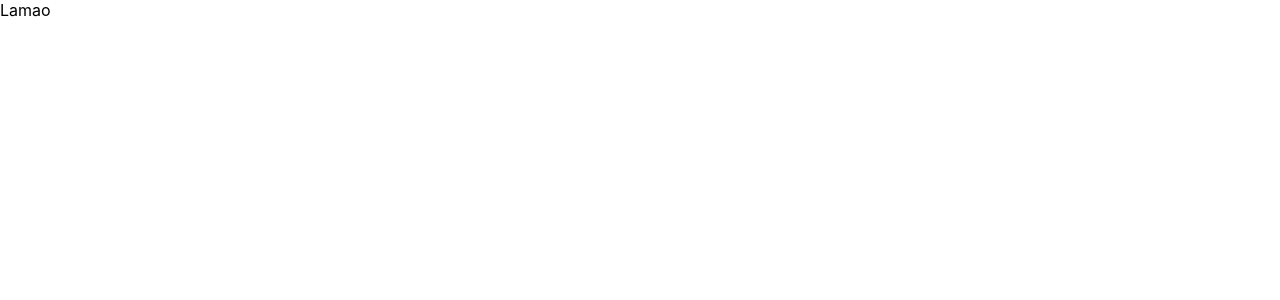
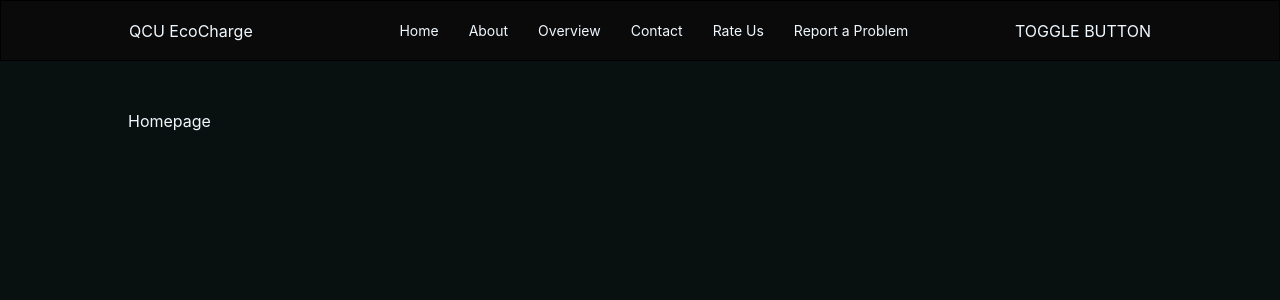
Before and after one commit to XerojUlgasan/QCU---Solar-Charge, a React (Create React App) app: page / in a window 1280 px wide. Shown: the top 300 px of the page. Built offline with nearby package versions, Linux system fonts and the light colour scheme.

Commit message:
Add routing, Navbar, and Homepage components
Integrated react-router-dom for client-side routing. Added Navbar and Homepage components with corresponding CSS styles. Wrapped App in BrowserRouter and set up a basic route for the homepage.

```diff
--- a/package.json
+++ b/package.json
@@ -9,6 +9,7 @@
     "@testing-library/user-event": "^13.5.0",
     "react": "^19.1.1",
     "react-dom": "^19.1.1",
+    "react-router-dom": "^7.9.1",
     "react-scripts": "5.0.1",
     "web-vitals": "^2.1.4"
   },
--- a/src/App.js
+++ b/src/App.js
@@ -1,9 +1,16 @@
 import logo from './logo.svg';
+import { Routes, Route, Link } from 'react-router-dom';
+import Homepage from './pages/Homepage';
+import Navbar from './components/Navbar';
 
 function App() {
   return (
     <>
-      Lamao
+      <Navbar/>
+
+      <Routes>
+        <Route path='/' element={<Homepage/>}/>
+      </Routes>
     </>
   );
 }
--- /dev/null
+++ b/src/components/Navbar.js
@@ -0,0 +1,31 @@
+import react from "react"
+import "../styles/Navbar.css"
+
+function Navbar () {
+
+
+    return (
+        <div id="navbar">
+            <span id="left">
+                QCU EcoCharge
+            </span>
+
+            <span id="middle">
+                <ul id="pages">
+                    <li>Home</li>
+                    <li>About</li>
+                    <li>Overview</li>
+                    <li>Contact</li>
+                    <li>Rate Us</li>
+                    <li>Report a Problem</li>
+                </ul>
+            </span>
+
+            <span id="right">
+                TOGGLE BUTTON
+            </span>
+        </div>
+    )
+}
+
+export default Navbar
--- a/src/index.js
+++ b/src/index.js
@@ -3,11 +3,14 @@ import ReactDOM from 'react-dom/client';
 import './index.css';
 import App from './App';
 import reportWebVitals from './reportWebVitals';
+import { BrowserRouter } from 'react-router-dom';
 
 const root = ReactDOM.createRoot(document.getElementById('root'));
 root.render(
   <React.StrictMode>
-    <App />
+    <BrowserRouter>
+      <App />
+    </BrowserRouter>
   </React.StrictMode>
 );
 
--- /dev/null
+++ b/src/pages/Homepage.js
@@ -0,0 +1,13 @@
+import React from "react";
+import "../styles/Homepage.css"
+
+function Homepage() {
+
+    return (
+        <div id="homepage">
+            Homepage
+        </div>
+    )
+}
+
+export default Homepage;
--- /dev/null
+++ b/src/styles/Homepage.css
@@ -0,0 +1,6 @@
+#homepage {
+    background-color: #081010;
+    height: 100vh;
+    color: aliceblue;
+    padding: 50px 10%;
+}
--- /dev/null
+++ b/src/styles/Navbar.css
@@ -0,0 +1,32 @@
+#navbar {
+    display: flex;
+    flex-direction: row;
+    border: 1px solid black;
+    align-items: center;
+    justify-content: space-between;
+    padding: 0px 10%;
+    height: auto;
+    position: sticky;
+    top: 0px;
+
+    background-color: #0a0a0a;
+    color: aliceblue;
+}
+
+#navbar #pages{
+    display: flex;
+    flex-direction: row;
+}
+
+#navbar #pages li {
+    border-radius: 8px;
+    list-style: none;
+    margin: 0px 10px;
+    padding: 5px;
+    font-size: 14px;
+}
+
+#navbar #pages li:hover {
+    background-color: rgba(128, 128, 128, 0.301);
+    cursor:pointer;
+}
```
Also changed, not shown: 1 other file (tests, documents, lock files or other folders).
